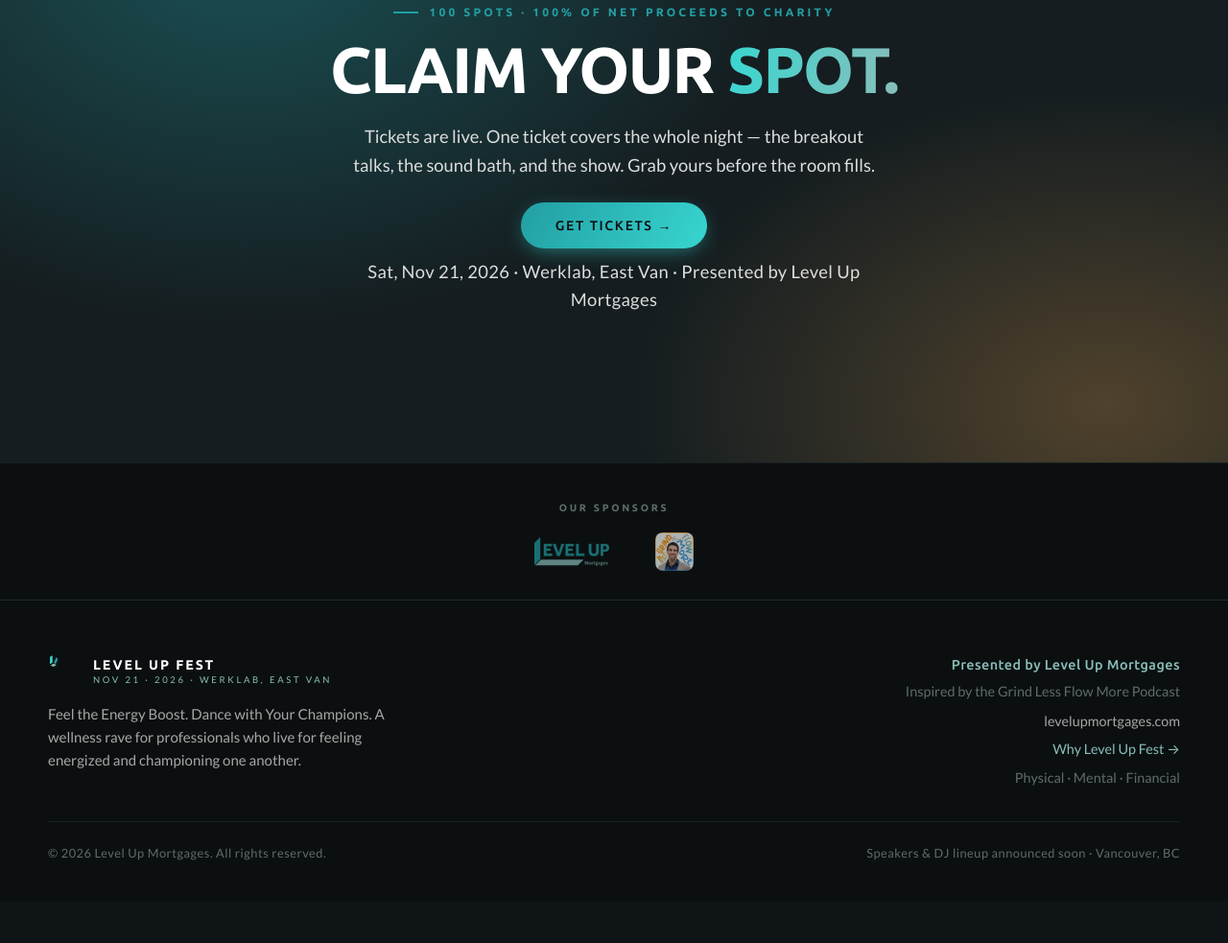
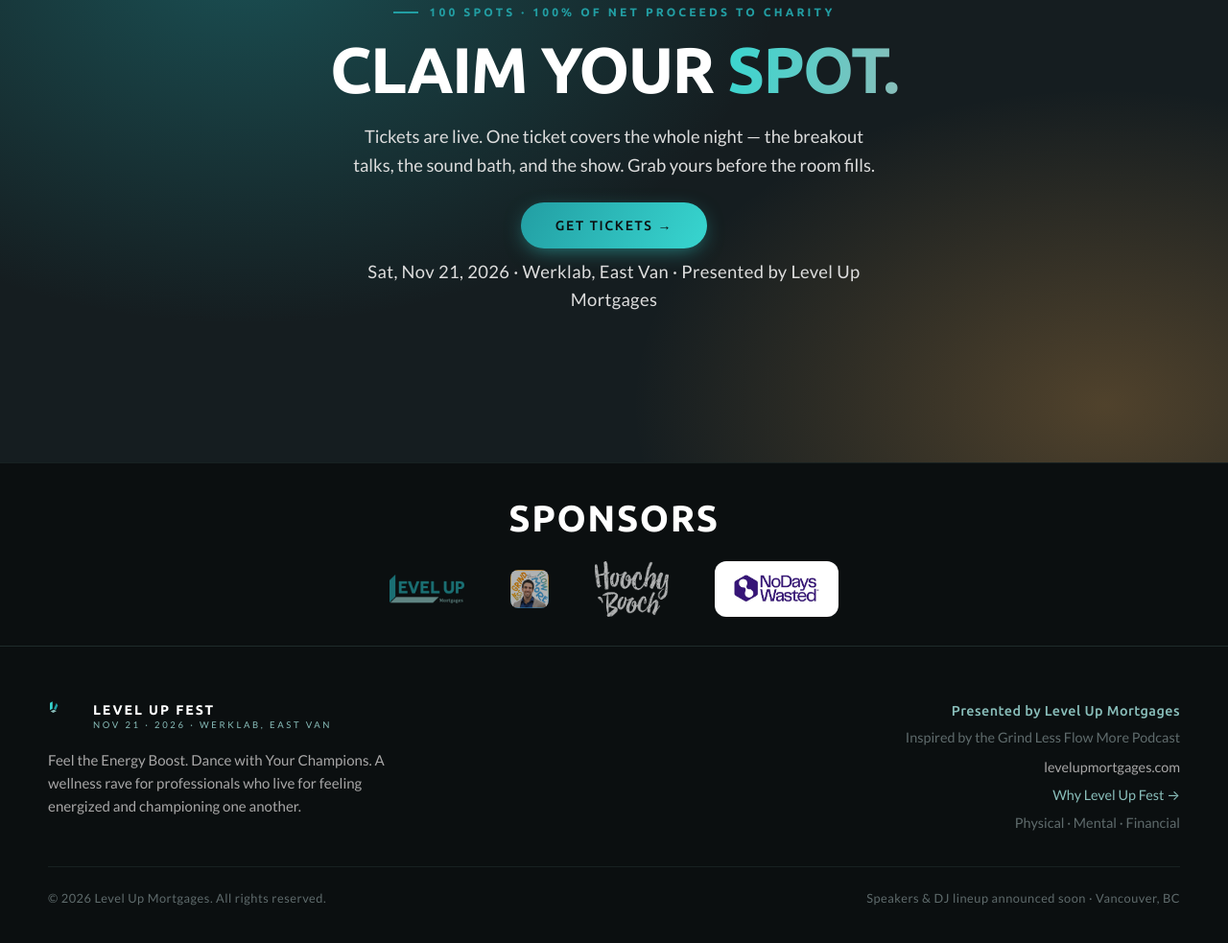
Before and after one commit to pauldavidescu/level-up-fest, a plain HTML site: page index.html in a window 1280 px wide. Shown: the part 9074-10057 px from the top of the page at 96% size. Before the commit the page ends 10013 px from the top, so only its background shows below. Drawn offline with Linux system fonts and the light colour scheme.

Commit message:
Add Hoochy Booch + No Days Wasted sponsor logos, Sponsors heading
Promote the sponsors label to a "Sponsors" H1 and add two new sponsor
logos (Hoochy Booch white script; No Days Wasted on a white chip).

Co-Authored-By: Claude Opus 4.8 <noreply@anthropic.com>

```diff
--- a/index.html
+++ b/index.html
@@ -348,6 +348,10 @@
   .sponsors .row a:hover img,.sponsors .row .cover:hover img{opacity:1}
   .sponsors .lum img{height:30px}
   .sponsors .cover img{height:40px;border-radius:8px}
+  .sponsors h1.sponsors-title{font-family:'Ubuntu';font-weight:700;font-size:clamp(1.6rem,4vw,2.4rem);color:#fff;text-transform:uppercase;letter-spacing:.04em;margin:0 0 26px;line-height:1}
+  .sponsors .hooch img{height:58px}
+  .sponsors .chip{display:inline-flex;align-items:center;justify-content:center;background:#fff;border-radius:12px;padding:12px 18px}
+  .sponsors .chip img{height:34px;opacity:1}
 
   /* ---------- FOOTER ---------- */
   footer{padding:56px clamp(18px,4vw,44px) 40px;border-top:1px solid rgba(137,190,186,.16);background:var(--ink)}
@@ -681,10 +685,12 @@
 <!-- SPONSORS -->
 <section class="sponsors" data-lu-sid="S0" data-lu-wired="1">
   <div class="wrap">
-    <span class="lbl">Our Sponsors</span>
+    <h1 class="sponsors-title">Sponsors</h1>
     <div class="row">
       <a class="lum" href="https://www.levelupmortgages.com" target="_blank" rel="noopener" aria-label="Level Up Mortgages"><img src="assets/sponsor-lum.png" alt="Level Up Mortgages" loading="lazy"></a>
       <a class="cover" href="https://apple.co/3yDP9Ue" target="_blank" rel="noopener" aria-label="Grind Less Flow More podcast on Apple Podcasts"><img src="assets/sponsor-glfm.webp" alt="Grind Less Flow More — with Paul Davidescu" loading="lazy"></a>
+      <span class="hooch" aria-label="Hoochy Booch"><img src="assets/sponsor-hoochybooch.png" alt="Hoochy Booch" loading="lazy"></span>
+      <span class="chip" aria-label="No Days Wasted"><img src="assets/sponsor-nodayswasted.png" alt="No Days Wasted" loading="lazy"></span>
     </div>
   </div>
 </section>
```
Also changed, not shown: assets/sponsor-hoochybooch.png (added), assets/sponsor-nodayswasted.png (added).
